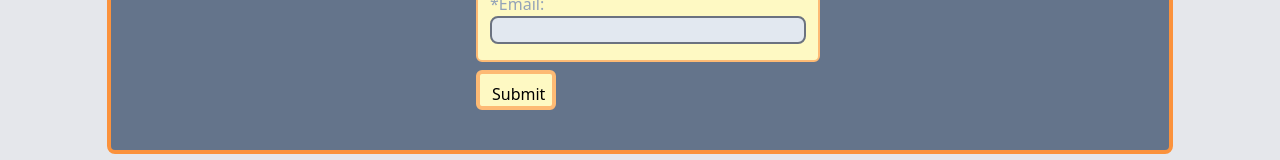
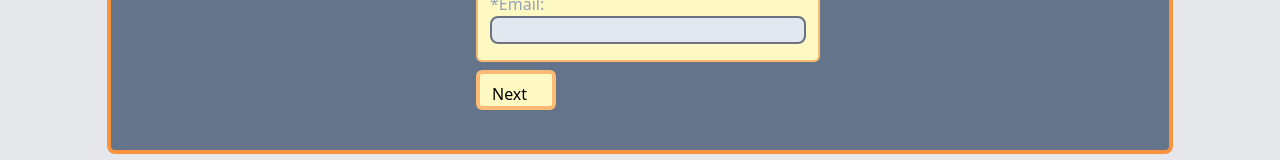
Before and after one commit to cssgunc/beautiful-together, a React (Create React App) app: page /dogform in a window 1280 px wide. Shown: the part 990-1150 px from the top of the page. Built offline with nearby package versions, Linux system fonts and the light colour scheme.

Commit message:
added basic page-switching

```diff
--- a/src/pages/DogForm.js
+++ b/src/pages/DogForm.js
@@ -1,11 +1,27 @@
+"use client";
+import { useState } from "react";
+
 export const DogForm = () => {
+
+    // TODO":
+
+    // create react component for reusable form question??
+
+    // fix page-switching, so all previous form questions are answered before next page
+    // OR
+    // split pages into individual forms, track previous answers somehow and submit them all on page 3??
+
+    // Create list of questions for the dogs
+
+    const [page, setPage] = useState(0);
+
     return (
         <main className="flex flex-col items-center bg-gray-200 w-full h-full">
 
             <h1 className="text-center text-6xl m-2 font-extralight h-11/12 w-11/12 p-5 text-orange-200 justify-center rounded-md border-orange-400 border-4 bg-slate-500">Dog Preference Form</h1>
 
-            <div className="flex p-8 justify-center m-3 bg-slate-500 w-10/12 rounded-lg border-4 border-orange-400">
-                <form>
+            <form className="flex p-8 justify-center m-3 bg-slate-500 w-10/12 rounded-lg border-4 border-orange-400">
+                <div id= "part1" className={page === 0 ? "" : "hidden "}>
                     <div className="flex flex-col pt-2 pb-4 px-3 h-20 w-full align-top bg-yellow-100 rounded-md border-orange-300 border-2 m-2">
                         <label className="font-extralight text-slate-400" for="first_name">*First Name:</label>
                         <input className="h-10 w-30 bg-slate-200 rounded-lg border-gray-500 border-2" type="text" id="f_name" name="first_name" required />
@@ -116,9 +132,34 @@ export const DogForm = () => {
                         <input className="h-10 w-30 bg-slate-200 rounded-lg border-gray-500 border-2" type="email" id="email" name="email" required />
                     </div>
 
+
+                    <button type="button" onClick={() => setPage(1)} className="flex flex-col pt-2 pb-4 px-3 h-10 w-20 align-top bg-yellow-100 rounded-md border-orange-300 border-4 m-2">Next</button>
+
+                </div>
+
+                <div id="part2" className={page === 1 ? "" : "hidden "}>
+
+                    <div className="flex flex-col pt-2 pb-4 px-3 h-20 w-full align-top bg-yellow-100 rounded-md border-orange-300 border-2 m-2">
+                        <label className="font-extralight text-slate-400" for="zip">*Page 2 Question:</label>
+                        <input className="h-10 w-30 bg-slate-200 rounded-lg border-gray-500 border-2" type="text" id="quest2" name="quest1" autoComplete="TODO " pattern="\d{5}-?(\d{4})?" required />
+                    </div>
+
+                    <button type="button" onClick={() => setPage(0)} className="flex flex-col pt-2 pb-4 px-3 h-10 w-20 align-top bg-yellow-100 rounded-md border-orange-300 border-4 m-2">Previous</button>
+                    <button type="button" onClick={() => setPage(2)} className="flex flex-col pt-2 pb-4 px-3 h-10 w-20 align-top bg-yellow-100 rounded-md border-orange-300 border-4 m-2">Next</button>
+                </div>
+
+                <div id="part3" className={page === 2 ? "" : "hidden "}>
+
+                    <div className="flex flex-col pt-2 pb-4 px-3 h-20 w-full align-top bg-yellow-100 rounded-md border-orange-300 border-2 m-2">
+                        <label className="font-extralight text-slate-400" for="zip">*Page 2 Question:</label>
+                        <input className="h-10 w-30 bg-slate-200 rounded-lg border-gray-500 border-2" type="text" id="quest2" name="quest1" autoComplete="TODO " pattern="\d{5}-?(\d{4})?" required />
+                    </div>
+
+                    <button type="button" onClick={() => setPage(1)} className="flex flex-col pt-2 pb-4 px-3 h-10 w-20 align-top bg-yellow-100 rounded-md border-orange-300 border-4 m-2">Previous</button>
+
                     <button className="flex flex-col pt-2 pb-4 px-3 h-10 w-20 align-top bg-yellow-100 rounded-md border-orange-300 border-4 m-2" type="submit">Submit</button>
-                </form>
-            </div>
+                </div>
+            </form>
 
         </main>
     );
```
